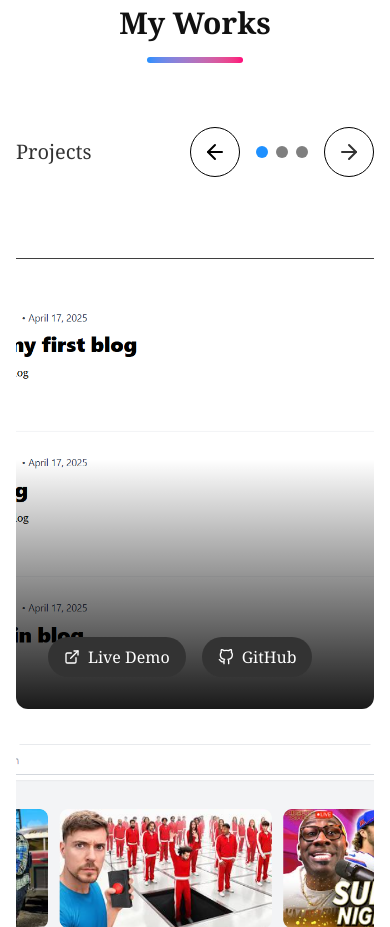
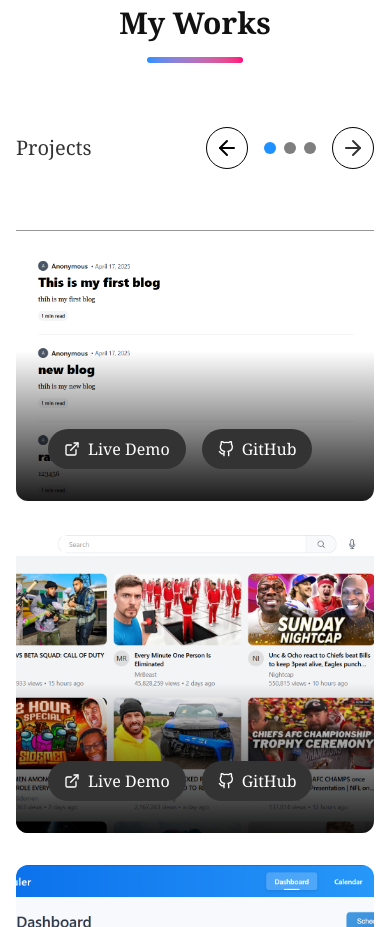
Before and after one commit to NikhilBhagoria/react-portfolio, a React (Vite) app: page / in a window 390 px wide. Shown: the part 5100-6027 px from the top of the page. Built offline with nearby package versions, Linux system fonts and the light colour scheme.

Commit message:
Responsive Projects

```diff
--- a/src/pages/Projects/Projects.jsx
+++ b/src/pages/Projects/Projects.jsx
@@ -162,7 +162,7 @@
             <button
               onClick={prevPage}
               disabled={currentPage === 1}
-              className={`p-3 rounded-full border border-[var(--color-text-secondary)] ${currentPage === 1 ? 'text-[var(--color-text-secondary)] cursor-not-allowed' : 'text-[var(--color-text-primary)] hover:bg-[var(--color-card-hover)]'}`}
+              className={`p-2 md:p-3 rounded-full border border-[var(--color-text-secondary)] ${currentPage === 1 ? 'text-[var(--color-text-secondary)] cursor-not-allowed' : 'text-[var(--color-text-primary)] hover:bg-[var(--color-card-hover)]'}`}
               aria-label="Previous page"
             >
               <FiArrowLeft size={24} />
@@ -182,7 +182,7 @@
             <button
               onClick={nextPage}
               disabled={currentPage === totalPages}
-              className={`p-3 rounded-full border border-[var(--color-text-secondary)] ${currentPage === totalPages ? 'text-[var(--color-text-secondary)] cursor-not-allowed' : 'text-[var(--color-text-primary)] hover:bg-[var(--color-card-hover)]'}`}
+              className={`p-2 md:p-3 rounded-full border border-[var(--color-text-secondary)] ${currentPage === totalPages ? 'text-[var(--color-text-secondary)] cursor-not-allowed' : 'text-[var(--color-text-primary)] hover:bg-[var(--color-card-hover)]'}`}
               aria-label="Next page"
             >
               <FiArrowRight size={24} />
@@ -253,7 +253,7 @@
               initial={{ opacity: 0, y: 20 }}
               animate={{ opacity: 1, y: 0 }}
               transition={{ duration: 0.5, delay: index * 0.1 }}
-              className="relative h-[500px] rounded-xl overflow-hidden group"
+              className="relative h-[300px] rounded-xl overflow-hidden group"
               onMouseEnter={() => setHoveredProject(project.id)}
               onMouseLeave={() => setHoveredProject(null)}
             >
```
